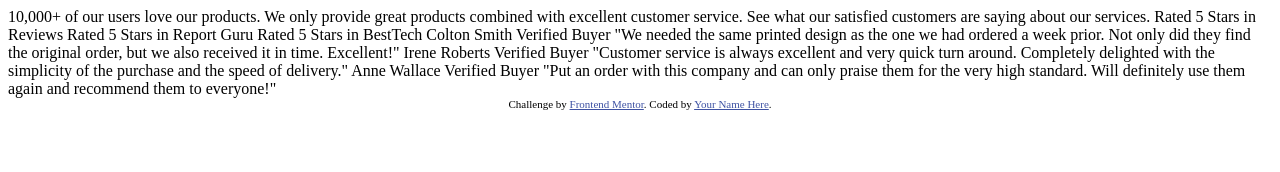
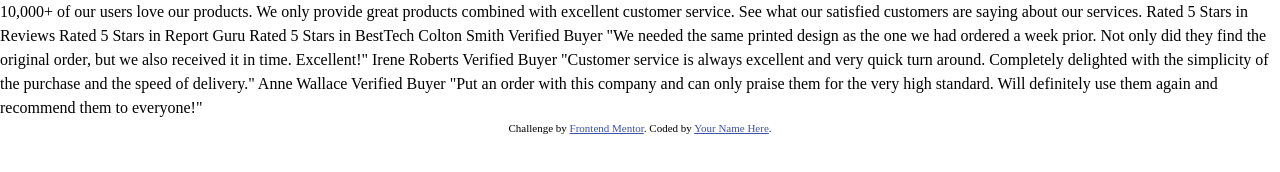
Before and after one commit to magda-korzeniowska/social-proof-section-frontendmentor, a plain HTML site: page index.html in a window 1280 px wide. Drawn offline with nearby package versions, Linux system fonts and the light colour scheme; files that its build step writes are made by us from their sources.

Commit message:
Add css reset and base custom properties

```diff
--- a/index.html
+++ b/index.html
@@ -1,17 +1,16 @@
 <!DOCTYPE html>
 <html lang="en">
+
 <head>
   <meta charset="UTF-8" />
   <meta name="viewport" content="width=device-width, initial-scale=1.0" />
   <!-- displays site properly based on user's device -->
 
-    <link
-      rel="icon"
-      type="image/png"
-      sizes="32x32"
-      href="./images/favicon-32x32.png"
-    />
-
+  <link rel="icon" type="image/png" sizes="32x32" href="./images/favicon-32x32.png" />
+  <link rel="preconnect" href="https://fonts.googleapis.com">
+  <link rel="preconnect" href="https://fonts.gstatic.com" crossorigin>
+  <link href="https://fonts.googleapis.com/css2?family=League+Spartan:wght@400;500;700&display=swap" rel="stylesheet">
+  <link rel="stylesheet" href="css/main.css">
   <title>Frontend Mentor | Social proof section</title>
 
   <!-- Feel free to remove these styles or customise in your own stylesheet 👍 -->
@@ -20,11 +19,13 @@
       font-size: 11px;
       text-align: center;
     }
+
     .attribution a {
       color: hsl(228, 45%, 44%);
     }
   </style>
 </head>
+
 <body>
   10,000+ of our users love our products.
 
@@ -53,9 +54,9 @@
 
   <div class="attribution">
     Challenge by
-      <a href="https://www.frontendmentor.io?ref=challenge" target="_blank"
-        >Frontend Mentor</a
-      >. Coded by <a href="#">Your Name Here</a>.
+    <a href="https://www.frontendmentor.io?ref=challenge" target="_blank">Frontend Mentor</a>. Coded by <a href="#">Your
+      Name Here</a>.
   </div>
 </body>
+
 </html>
--- /dev/null
+++ b/scss/base/_reset.scss
@@ -0,0 +1,59 @@
+/*
+  1. Use a more-intuitive box-sizing model.
+*/
+*, *::before, *::after {
+  box-sizing: border-box;
+}
+
+/*
+  2. Remove default margin
+*/
+* {
+  margin: 0;
+}
+
+/*
+  3. Allow percentage-based heights in the application
+*/
+html, body {
+  height: 100%;
+}
+
+/*
+  Typographic tweaks!
+  4. Add accessible line-height
+  5. Improve text rendering
+*/
+body {
+  line-height: 1.5;
+  -webkit-font-smoothing: antialiased;
+}
+
+/*
+  6. Improve media defaults
+*/
+img, picture, video, canvas, svg {
+  display: block;
+  max-width: 100%;
+}
+
+/*
+  7. Remove built-in form typography styles
+*/
+input, button, textarea, select {
+  font: inherit;
+}
+
+/*
+  8. Avoid text overflows
+*/
+p, h1, h2, h3, h4, h5, h6 {
+  overflow-wrap: break-word;
+}
+
+/*
+  9. Create a root stacking context
+*/
+#root, #__next {
+  isolation: isolate;
+}
--- /dev/null
+++ b/scss/base/_root.scss
@@ -0,0 +1,26 @@
+:root {
+  --clr-primary-700: hsl(300, 43%, 22%);
+  --clr-primary-300: hsl(333, 80%, 67%);
+
+  // neutrals
+  --clr-neutral-400: hsl(303, 10%, 53%);
+  --clr-neutral-200: hsl(300, 24%, 96%);
+  --clr-neutral-100: hsl(0, 0%, 100%);
+
+  --ff-base: 'League Spartan', sans-serif;
+
+  // font weight:
+  --fw-regular: 400;
+  --fw-medium: 500;
+  --fw-bold: 700;
+
+  // font size:
+  --fs-300: 0.9375rem;
+  --fs-400: 1.0625rem;
+  --fs-500: 1.1875rem;
+  --fs-900: 2.5rem;
+
+  @media (min-width: 50em) {
+    --fs-900: 3.5rem;
+  }
+}
--- /dev/null
+++ b/scss/main.scss
@@ -0,0 +1,4 @@
+@import 'base/root';
+@import 'base/reset';
+@import 'components/quotes';
+@import 'components/ratings';
```
Also changed, not shown: scss/base/_global.scss (added), scss/components/_quotes.scss (added), scss/components/_ratings.scss (added), 1 other file. Lines whose indentation alone changed are shown as unchanged.
